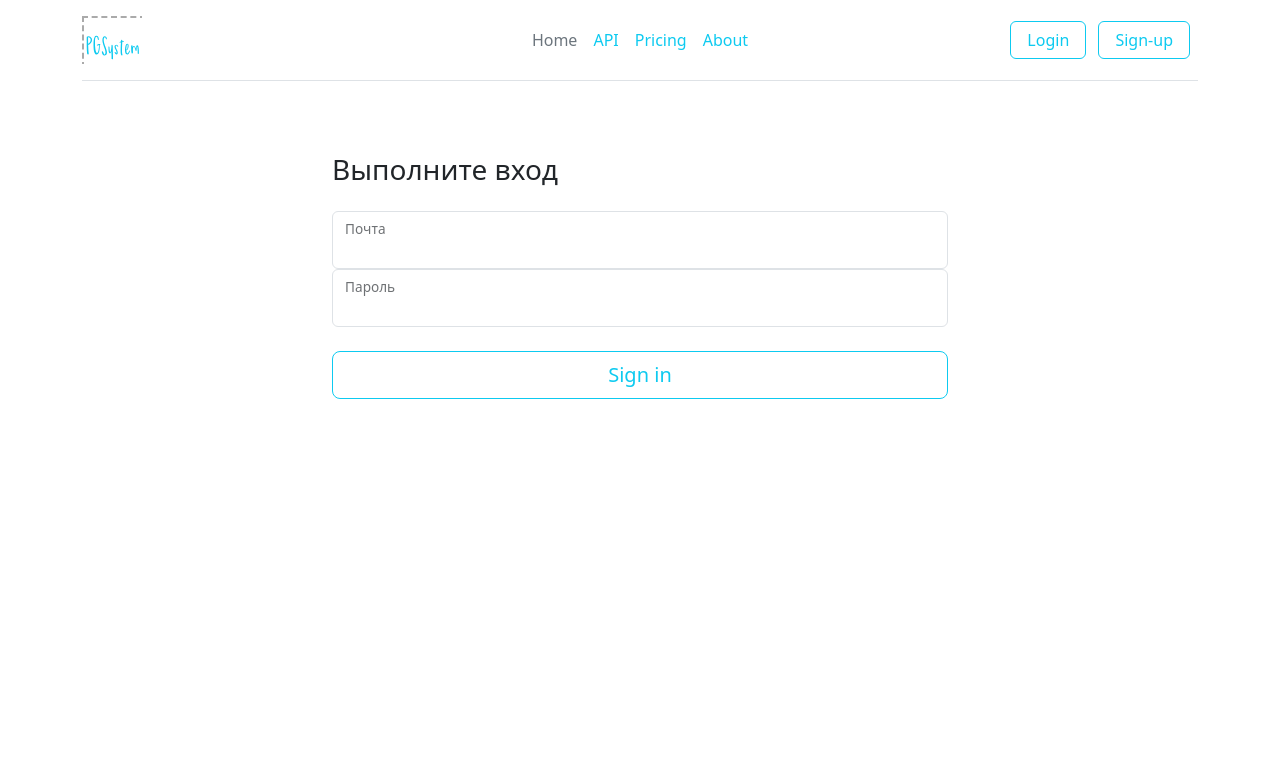
After one commit to JustChasti/diploms, a FastAPI app: page /login in a window 1280 px wide. The commit adds this page. Shown: the top 783 px of the page. Run offline with FastAPI, Linux system fonts and the light colour scheme; parts of the project's set-up code (start-up, migrations or seed data) failed here and were passed over; some libraries are stand-ins or nearby versions.

Commit message:
add simple login

```diff
--- a/web_client/requirements.txt
+++ b/web_client/requirements.txt
@@ -4,3 +4,4 @@ loguru
 uvicorn
 requests
 jinja2
+python-multipart
--- a/web_client/static/style.css
+++ b/web_client/static/style.css
@@ -1,3 +1,6 @@
 .main-theme {
     color: #0dcaf0;
 }
+.centred {
+    text-align: center;
+}
--- /dev/null
+++ b/web_client/templates/login.html
@@ -0,0 +1,50 @@
+<html>
+<head>
+    <link href="{{ url_for('static', path='/style.css') }}" rel="stylesheet">
+    <link href="{{ url_for('static', path='/bootstrap.min.css') }}" rel="stylesheet" integrity="sha384-EVSTQN3/azprG1Anm3QDgpJLIm9Nao0Yz1ztcQTwFspd3yD65VohhpuuCOmLASjC" crossorigin="anonymous">
+    <script src="{{ url_for('static', path='/bootstrap.bundle.min.js') }}" integrity="sha384-MrcW6ZMFYlzcLA8Nl+NtUVF0sA7MsXsP1UyJoMp4YLEuNSfAP+JcXn/tWtIaxVXM" crossorigin="anonymous"></script>
+    <title>PGS Web-Client</title>
+</head>
+<body>
+    <div class="container">
+      <header class="d-flex flex-wrap align-items-center justify-content-center justify-content-md-between py-3 mb-4 border-bottom">
+        <div class="col-md-3 mb-2 mb-md-0">
+          <a href="{{home}} class="d-inline-flex link-body-emphasis text-decoration-none">
+            <img class="bi" width="60" height="48" src="{{ url_for('static', path='/logo.svg') }}"></img>
+          </a>
+        </div>
+
+        <ul class="nav col-12 col-md-auto mb-2 justify-content-center mb-md-0">
+          <li><a href="{{home}}" class="nav-link px-2 link-secondary">Home</a></li>
+          <li><a href="{{api}}" class="nav-link text-info px-2">API</a></li>
+          <li><a href="{{pricing}}" class="nav-link text-info px-2">Pricing</a></li>
+          <li><a href="{{about}}" class="nav-link text-info px-2">About</a></li>
+        </ul>
+
+        <div class="col-md-3 text-end">
+          <button type="button" class="btn btn-outline-info me-2"><a href="{{login}}" class="nav-link text-info px-1">Login</a></button>
+          <button type="button" class="btn btn-outline-info me-2"><a href="{{signup}}" class="nav-link text-info px-1">Sign-up</a></button>
+        </div>
+      </header>
+    </div>
+    <div class="container mb-4">
+      <br>
+    </div>
+    <div class="container w-50">
+      <main class="form-signin w-100 m-auto">
+        <form method="post">
+          <h1 class="h3 mb-4 fw-normal">Выполните вход</h1>
+          <div class="form-floating">
+            <input type="email" class="form-control" id="floatingInput" name="login">
+            <label for="floatingInput">Почта</label>
+          </div>
+          <div class="form-floating mb-4">
+            <input type="password" class="form-control" id="floatingPassword" name="password">
+            <label for="floatingPassword">Пароль</label>
+          </div>
+          <button class="w-100 btn btn-lg btn-outline-info" type="submit">Sign in</button>
+        </form>
+      </main>
+    </div>
+</body>
+</html>
--- a/web_client/views/main.py
+++ b/web_client/views/main.py
@@ -3,6 +3,7 @@ from fastapi.responses import JSONResponse
 from fastapi.templating import Jinja2Templates
 from fastapi.staticfiles import StaticFiles
 from config import my_host
+from forms.sign import LoginForm
 
 
 main_router = APIRouter()
@@ -25,3 +26,26 @@ async def main(request: Request):
             "signup": "/signup",
         }
     )
+
+
+@main_router.get('/login')
+async def login(request: Request):
+    return templates.TemplateResponse(
+        "login.html",
+        {
+            "request": request,
+            "home": "/",
+            "api": "/api",
+            "pricing": "/pricing",
+            "about": "/about",
+            "login": "/login",
+            "signup": "/signup",
+        }
+    )
+
+
+@main_router.post('/login')
+async def login_analys(request: Request):
+    form = LoginForm(request)
+    await form.load_data()
+    return JSONResponse({'login': form.login, 'password': form.password})
```
Also changed, not shown: web_client/forms/sign.py (added, +13 -0 lines), 1 other file.
